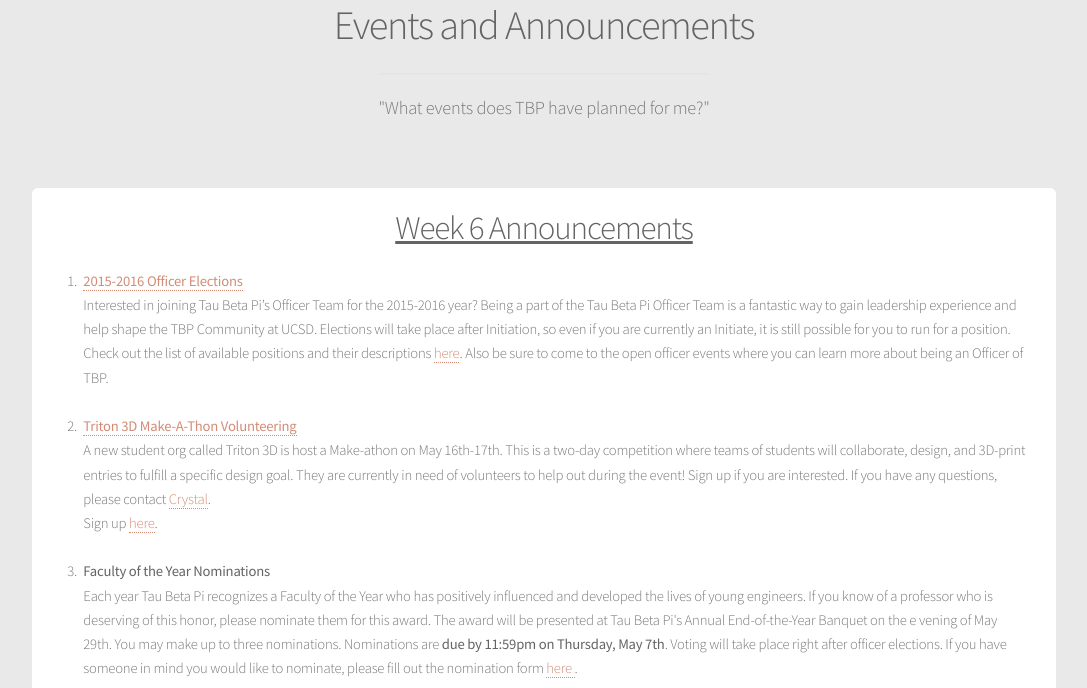
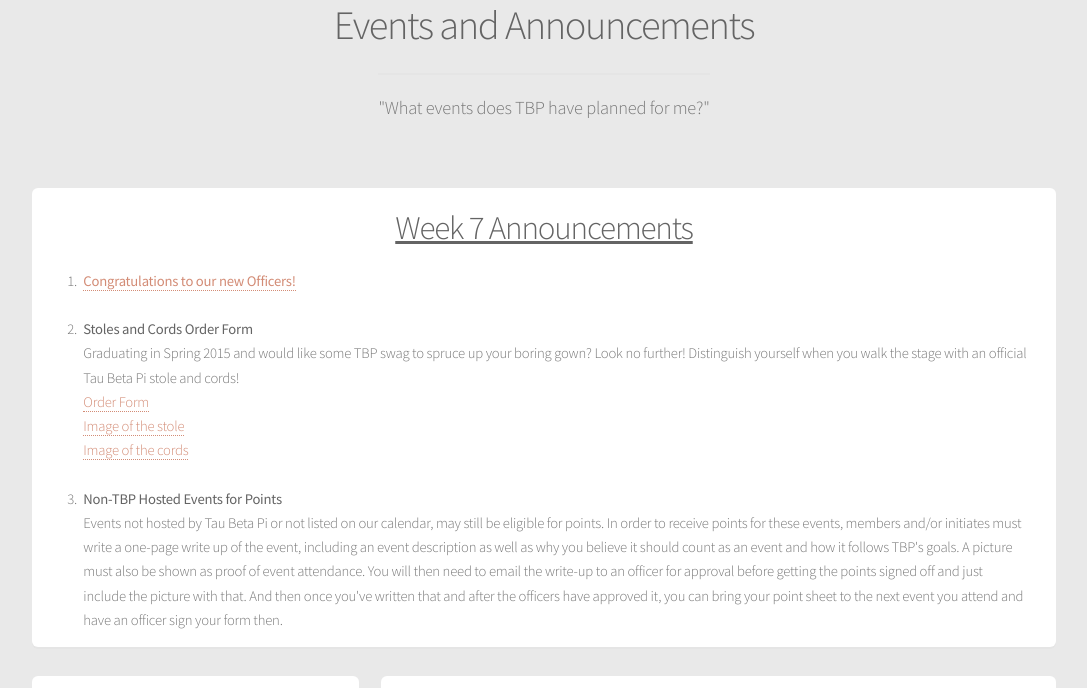
Before and after one commit to MadhuVK/tbp-website, a PHP site: page /events in a window 1280 px wide. Shown: the part 108-796 px from the top of the page, without its empty margins (96-1183 px from the left). Run offline with PHP 8.4, Linux system fonts and the light colour scheme.

Commit message:
Week 7 (Late)

```diff
--- a/events.php
+++ b/events.php
@@ -20,42 +20,11 @@
     </header>
     <section class="box">
     <section class="major special">
-    <h2><u>Week 6 Announcements</u></h2>
+    <h2><u>Week 7 Announcements</u></h2>
     </section>
     <ol>
       <li>
-        <b><a href="elections">2015-2016 Officer Elections</a></b> <br />
-        Interested in joining Tau Beta Pi’s Officer Team for the
-        2015-2016 year? Being a part of the Tau Beta Pi Officer Team
-        is a fantastic way to gain leadership experience and help shape
-        the TBP Community at UCSD. Elections will take place after
-        Initiation, so even if you are currently an Initiate, it is
-        still possible for you to run for a position.
-        Check out the list of available positions and their descriptions
-        <a href="elections">here</a>. Also be sure to come to the open officer events where you can learn more about being an Officer of TBP.
-      </li>
-      <br />
-      <li>
-        <b><a href="https://docs.google.com/spreadsheets/d/1dSAtaa_xJRLJbOFhcin4cr7EumNL1XjfAjvn7qQf9lg/edit#gid=0">Triton 3D Make-A-Thon Volunteering</a></b> <br/>
-        A new student org called Triton 3D is host a Make-athon on May 16th-17th. This is a two-day competition where teams of students will collaborate, design, and 3D-print entries to fulfill a specific design goal. They are currently in need of volunteers to help out during the event! Sign up if you are interested.
-        If you have any questions, please contact <a href="mailto:c1yan@ucsd.edu">Crystal</a>.
-        <br />
-        Sign up <a href="https://docs.google.com/spreadsheets/d/1dSAtaa_xJRLJbOFhcin4cr7EumNL1XjfAjvn7qQf9lg/edit#gid=0">here</a>.
-      </li>
-      <br />
-      <li>
-        <b> Faculty of the Year Nominations </b> <br />
-        Each year Tau Beta Pi recognizes a Faculty of the Year
-        who has positively influenced and developed the lives of
-        young engineers. If you know of a professor who is deserving
-        of this honor, please nominate them for this award.
-        The award will be presented at
-        Tau Beta Pi's Annual End-of-the-Year Banquet on the e
-        vening of May 29th. You may make up to three nominations.
-        Nominations are <b>due by 11:59pm on Thursday, May 7th</b>.
-        Voting will take place right after officer elections.
-        If you have someone in mind you would like to nominate,
-        please fill out the nomination form <a href="http://goo.gl/forms/GHZlyx2YyH">here </a>.
+        <b><a href="images/officers/officers_1516.png">Congratulations to our new Officers!</a></b> <br />
       </li>
       <br />
       <li>
@@ -80,45 +49,24 @@ Look no further! Distinguish yourself when you walk the stage with an official T
         And then once you've written that and after the officers have approved it, you can bring your
         point sheet to the next event you attend and have an officer sign your form then.
       </li>
-      <br />
-      <li>
-        <b>Tau Beta Pi National Scholarship Applications</b> <br />
-        Current Tau Beta Pi members or initiates that will be members by June 1st
-        that are planning to take at least two quarters of full-time undergraduate
-        study in engineering on campus in 2015-16 are eligible to apply for
-        Tau Beta Pi's scholarships. There is $1,000 to $2,000 <a href="http://www.tbp.org/scholarships.cfm">Scholarship</a>
-        for the 2015-16 academic year. Applications are due by May 1st, 2015. Register <a href="http://www.tbp.org/TBPAPPS">here</a> to receive an application.
-      </li>
     </ol>
 
     </section>
     <div class="row">
       <div class="4u">
         <section class="box align-center" id="upcoming">
-        <h3><b>Week 6</b></h3>
-        <h3>Open Officer Meeting</h3>
-        <p>
-        Event Type: Academic<br>
-        Mon May 4 | 8:00PM - 9:00PM<br>
-        Location: CSE 2217
-        <hr />
+        <h3><b>Week 7</b></h3>
         <h3>Intramural Dodgeball</h3>
         <p>
         Event Type: Social<br>
-        Tue May 5 | 7:00PM - 8:00PM <br>
+        Tue May 12 | 6:00PM - 7:00PM <br>
         Location: RIMAC</a>
         </p>
-        <hr />
-        <h3>TBP Officer Elections</h3>
-        <p>
-        Event Type: Academic/Social<br>
-        Thu May 7 | 7:00PM - 9:00PM<br>
-        Location: TBD
         <hr />
         <h3>Florence Elementary</h3>
         <p>
         Event Type: Outreach<br>
-        Fri May 8 | 8:30AM - 10:30AM <br>
+        Fri May 15 | 8:30AM - 10:30AM <br>
         Location: Contact <a href="mailto:catrinh@ucsd.edu">Cindy Trinh</a>
         </p>
         <hr />
@@ -129,12 +77,18 @@ Look no further! Distinguish yourself when you walk the stage with an official T
         Location: Price Center Game Room
         </p>
         <hr />
-        <h3><a href="https://www.facebook.com/events/652962701505513/">Tau Beta Potluck and Movie</a></h3>
+        <h3>Officer Retreat</h3>
         <p>
-        Event Type: Social
-        Sun May 10 | 6:30PM - 9:30PM<br>
-        Location: TBA
+        Event Type: Social <br>
+        Fri May 15 - Sun May 17  <br>
+        Lake Gregory
         <hr />
+        <h3><a href="https://docs.google.com/spreadsheets/d/1dSAtaa_xJRLJbOFhcin4cr7EumNL1XjfAjvn7qQf9lg/edit#gid=0">Triton 3D Make-A-Thon Volunteering</a></h3>
+        <p>
+        Event Type: Community Service
+        Sat May 16 - Sun May 17 <br>
+        Location: Contact <a href="mailto:c1yan@ucsd.edu">Crystal</a>
+        </p>
         </section>
     </div>
     <div class="8u">
--- a/index.php
+++ b/index.php
@@ -17,8 +17,7 @@
     <h2>Tau Beta Pi, California Psi</h2>
     <p>The Premier Engineering Honor Society at UCSD</p>
     <ul class="actions">
-      <li><a href="events" class="button special"><b>Week 6 Announcements</b></a></li>
-      <li><a href="elections" class="button special"><b>2015-2016 Officer Elections</b></a></li>
+      <li><a href="events" class="button special"><b>Week 7 Announcements</b></a></li>
     </ul>
   </section>
 
```
Also changed, not shown: .htaccess, images/officers/officers_1516.png (added).
